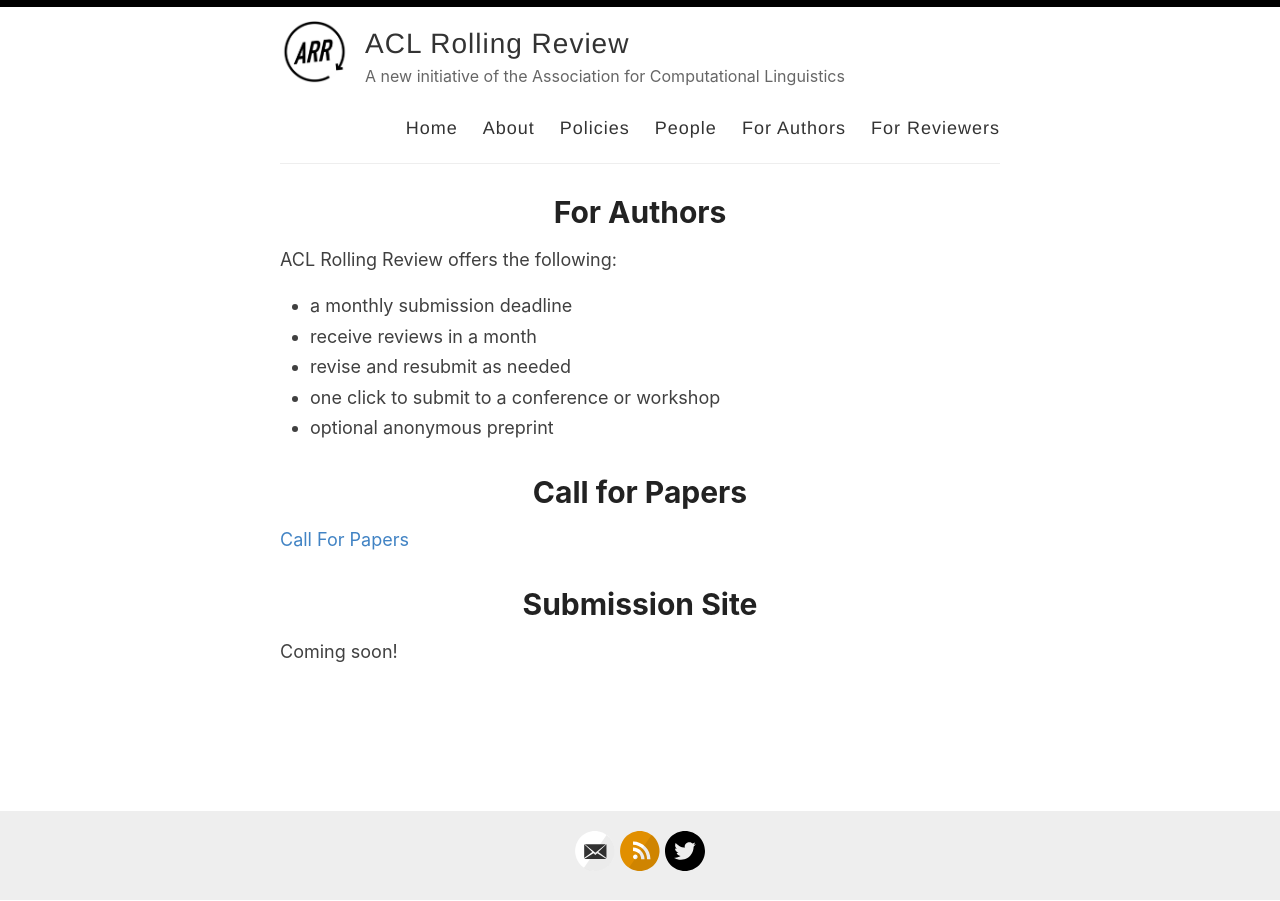
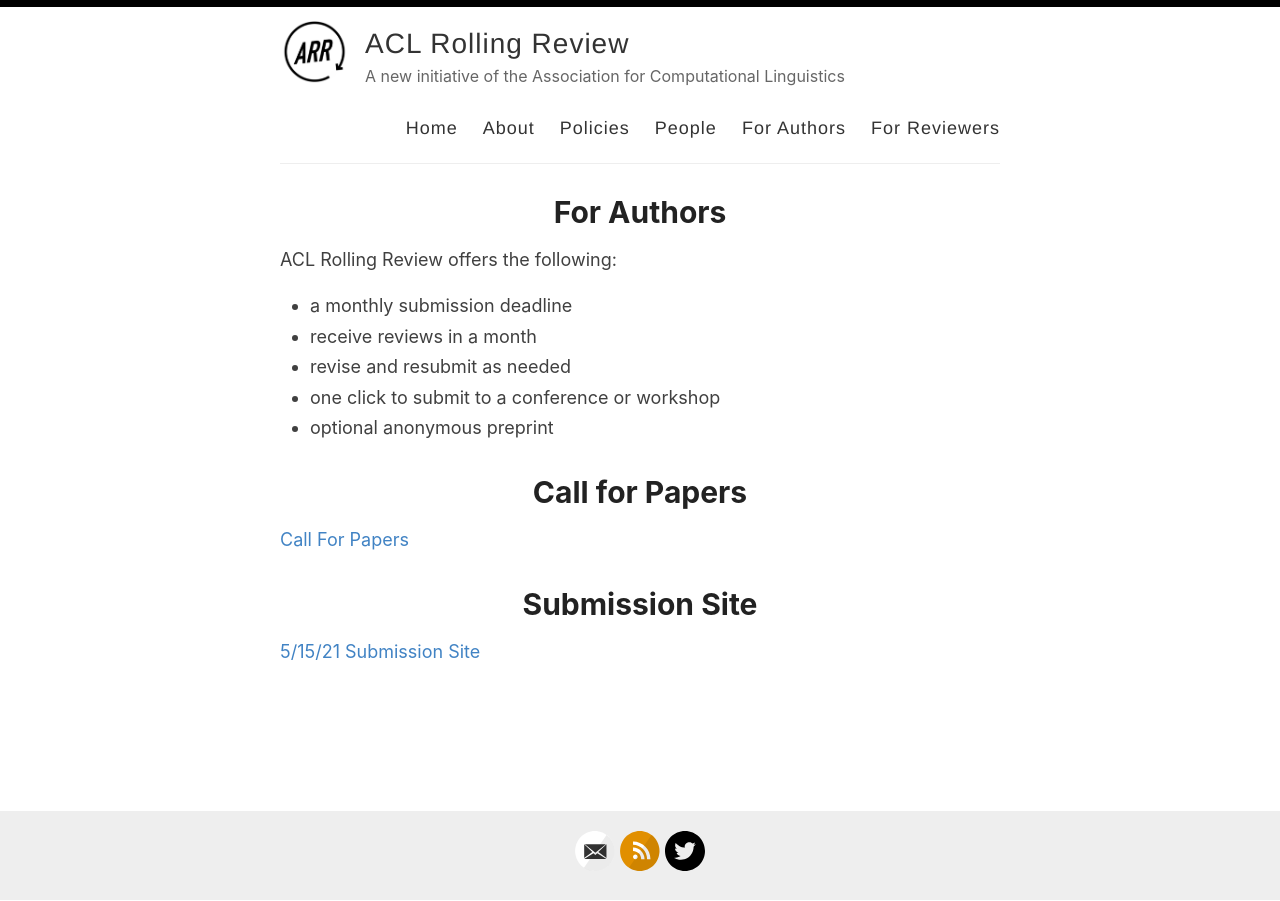
Before and after one commit to amitmerchant1990/reverie, a Jekyll site: the page built from authors.md, in a window 1280 px wide. Built offline with Jekyll 4.4.1, drawn with Linux system fonts in a browser that asks for light colours.

Commit message:
Update authors.md

```diff
--- a/authors.md
+++ b/authors.md
@@ -17,4 +17,4 @@
 
 # Submission Site
 
-Coming soon!
+[5/15/21 Submission Site](https://openreview.net/group?id=aclweb.org/ACL/ARR/2021/May)
```
